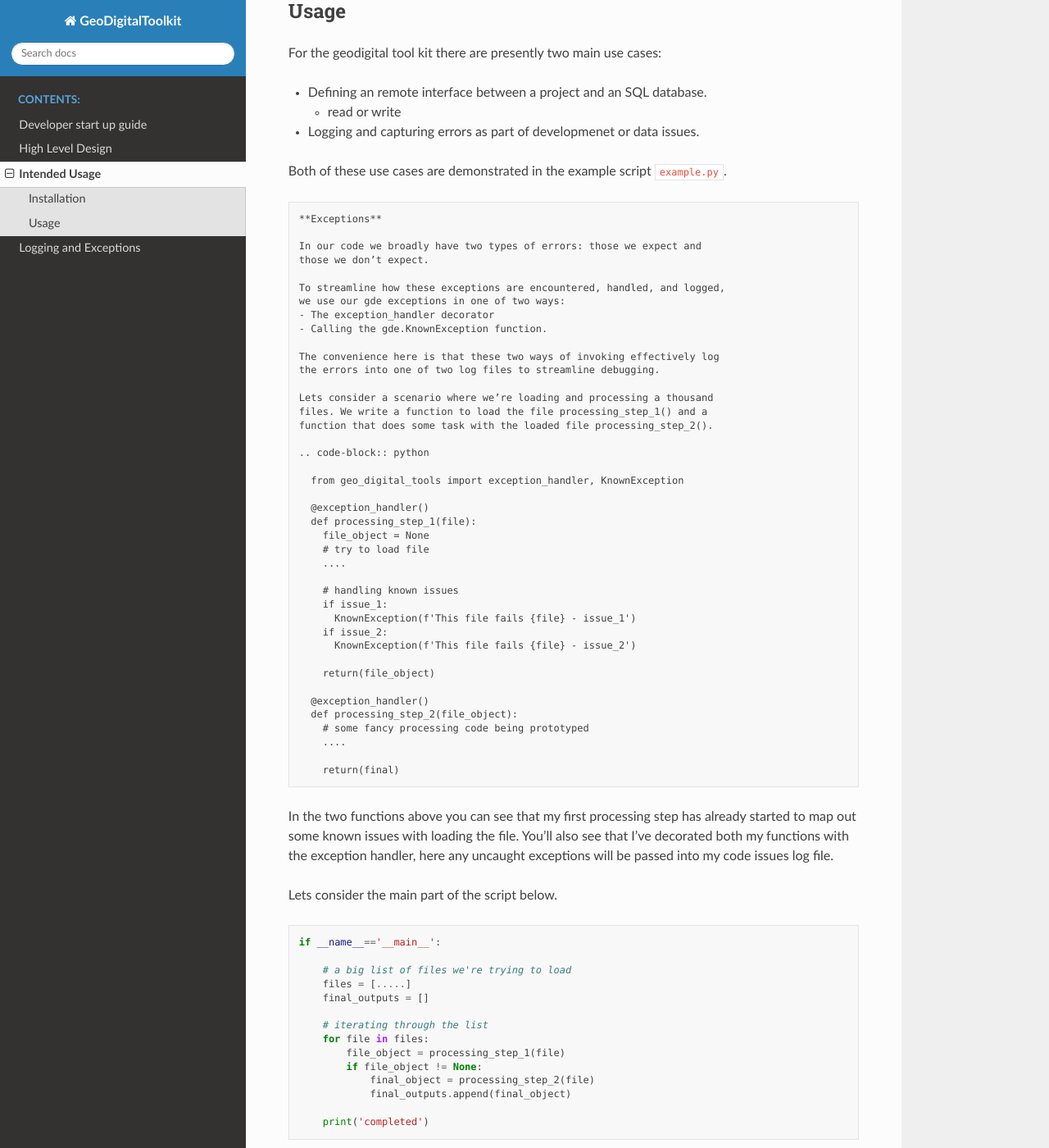
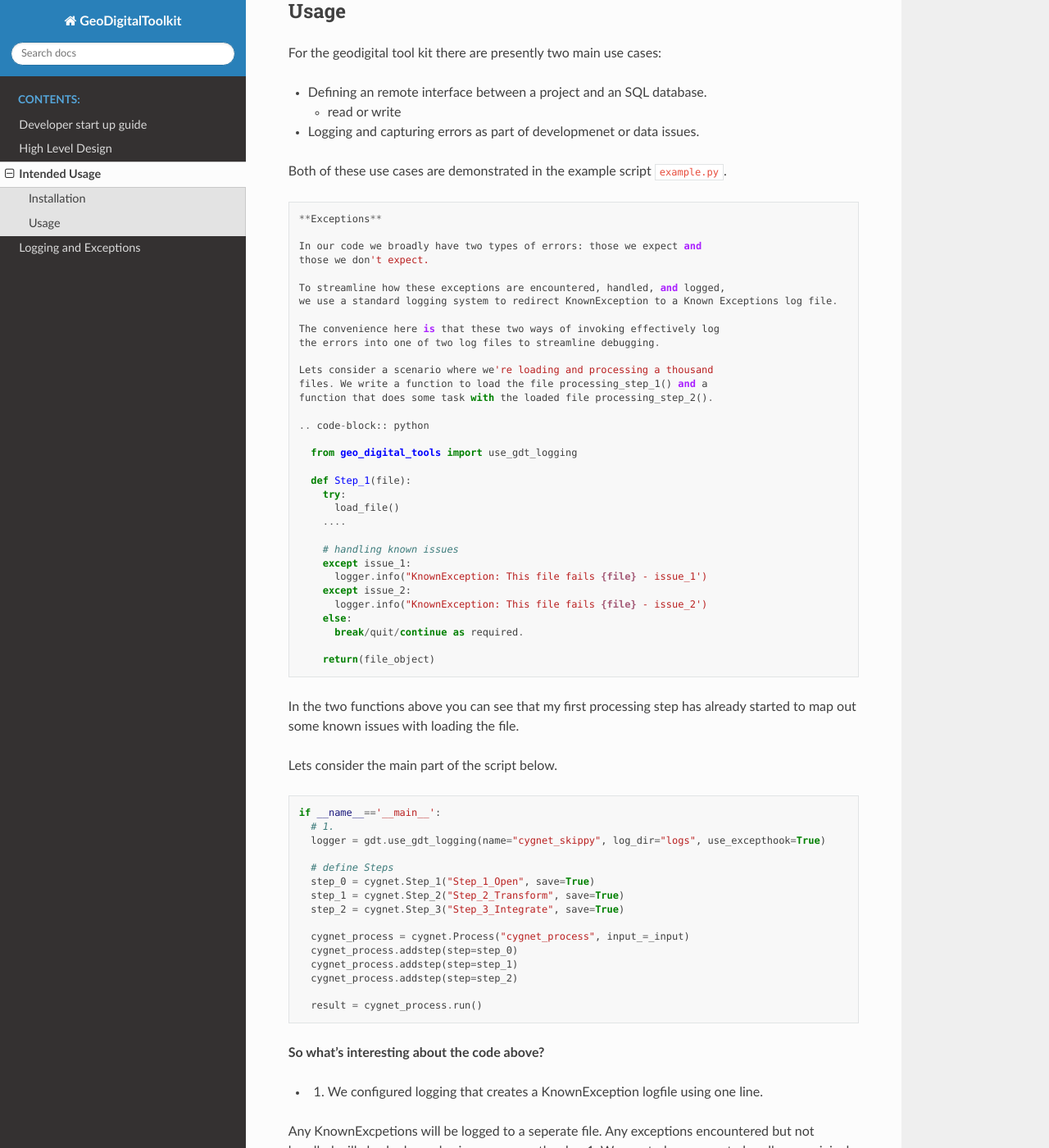
Before and after one commit to Geological-Survey-of-Western-Australia/atratus, a Sphinx documentation site: the page built from docs/source/installation_and_use.rst, in a window 1280 px wide and 1400 px high, scrolled down 478 px. Shown: the whole window at 82% size. Built offline with Sphinx 7.4.7 and the Read the Docs theme 3.1.0, drawn with Linux system fonts in a browser that asks for light colours; pages that are not in the unit, such as notebooks, are missing from menus; some of the changed text lies outside the part shown.

```diff
--- a/docs/source/getting_started_developer.rst
+++ b/docs/source/getting_started_developer.rst
@@ -16,12 +16,12 @@ repository
 
 - Desired IDE/text editor, eg. Visual Studio Code
    - [Download VS Code](https://code.visualstudio.com/download)
-   - if you can’t install this raise a service now ticket.
+   - if you can't install this raise a service now ticket.
 
 - Python, 3.11 is currently being used within the project
    - The 64 bit version is required for several of the used packages (Windows)
    - https://www.python.org/downloads
-   - if you can’t install this raise a service now ticket.
+   - if you can't install this raise a service now ticket.
 
 - Git, required to push/pull/etc git commands
    - https://git-scm.com/downloads
--- a/docs/source/installation_and_use.rst
+++ b/docs/source/installation_and_use.rst
@@ -38,83 +38,76 @@ Both of these use cases are demonstrated in the example script
   **Exceptions**
 
   In our code we broadly have two types of errors: those we expect and
-  those we don’t expect.
+  those we don't expect.
 
   To streamline how these exceptions are encountered, handled, and logged,
-  we use our gde exceptions in one of two ways:
-  - The exception_handler decorator
-  - Calling the gde.KnownException function.
+  we use a standard logging system to redirect KnownException to a Known Exceptions log file.
 
   The convenience here is that these two ways of invoking effectively log
   the errors into one of two log files to streamline debugging.
 
-  Lets consider a scenario where we’re loading and processing a thousand
+  Lets consider a scenario where we're loading and processing a thousand
   files. We write a function to load the file processing_step_1() and a
   function that does some task with the loaded file processing_step_2().
 
   .. code-block:: python
 
-    from geo_digital_tools import exception_handler, KnownException
+    from geo_digital_tools import use_gdt_logging
 
-    @exception_handler()
-    def processing_step_1(file):
-      file_object = None
-      # try to load file
+    def Step_1(file):
+      try:
+        load_file()
       ....
 
       # handling known issues
-      if issue_1:
-        KnownException(f'This file fails {file} - issue_1')
-      if issue_2:
-        KnownException(f'This file fails {file} - issue_2')
+      except issue_1:
+        logger.info("KnownException: This file fails {file} - issue_1')
+      except issue_2:
+        logger.info("KnownException: This file fails {file} - issue_2')
+      else:
+        break/quit/continue as required.
 
       return(file_object)
 
-    @exception_handler()
-    def processing_step_2(file_object):
-      # some fancy processing code being prototyped
-      ....
-
-      return(final)
-
 In the two functions above you can see that my first processing step has
 already started to map out some known issues with loading the file.
-You’ll also see that I’ve decorated both my functions with the exception
-handler, here any uncaught exceptions will be passed into my code issues
-log file.
 
 Lets consider the main part of the script below.
 
 .. code:: python
 
-   if __name__=='__main__':
+  if __name__=='__main__':
+    # 1.
+    logger = gdt.use_gdt_logging(name="cygnet_skippy", log_dir="logs", use_excepthook=True)
 
-       # a big list of files we're trying to load
-       files = [.....]
-       final_outputs = []
+    # define Steps
+    step_0 = cygnet.Step_1("Step_1_Open", save=True)
+    step_1 = cygnet.Step_2("Step_2_Transform", save=True)
+    step_2 = cygnet.Step_3("Step_3_Integrate", save=True)
 
-       # iterating through the list
-       for file in files:
-           file_object = processing_step_1(file)
-           if file_object != None:
-               final_object = processing_step_2(file)
-               final_outputs.append(final_object)
+    cygnet_process = cygnet.Process("cygnet_process", input_=_input)
+    cygnet_process.addstep(step=step_0)
+    cygnet_process.addstep(step=step_1)
+    cygnet_process.addstep(step=step_2)
 
-       print('completed')
+    result = cygnet_process.run()
 
-**So what’s interesting about the code above?**
 
-- First : Every file will attempt processing_step_1 regardless of any exceptions encounterd.
-- Second : Any KnownExcpetions will be logged to a seperate file.
-- Third : Any exceptions encountered in processing step 2 will also be logged.
-- Fourth : the print statement will always be executed.
+**So what's interesting about the code above?**
+
+- 1. We configured logging that creates a KnownException logfile using one line.
+Any KnownExcpetions will be logged to a seperate file.
+Any exceptions encountered but not handled will also be logged using use_excepthook.
+- 1. We created a process to handle our original data input and contain our steps.
+The data input will be passed between steps, getting transformed along the way.
+- 1. We run the process pipeline using Process.run()
 
 
 **Why would we want this?**
 
 - It will allow us to characterise multiple issues in larger numbers of files and prioritise fixes:
 
-  - i.e. you’ll know if the error is encountered once or 300 times based on the logs.
+  - i.e. you'll know if the error is encountered once or 300 times based on the logs.
 
 - It allows us to characterise issues in downstream tasks.
 
@@ -124,4 +117,4 @@ Lets consider the main part of the script below.
 
 
 For more information on how they can be effectively can be used consider
-the should_raise argument and the logging.md
+to raise exceptions, and continue on to logging.rst.
--- a/src/geo_digital_tools/__init__.py
+++ b/src/geo_digital_tools/__init__.py
@@ -23,7 +23,7 @@ from geo_digital_tools.utils.exceptions import (
     CodeError,
     KnownException,
 )
-from geo_digital_tools.utils.gdt_logging import use_gdt_logging
+from geo_digital_tools.utils.loggers import use_gdt_logging
 from geo_digital_tools.utils.statements import load_statement
 
 __all__ = [
```
Also changed, not shown: docs/source/high_level_design.rst (+12 -19 lines), docs/source/logging.rst (+11 -108 lines), 3 other files.
